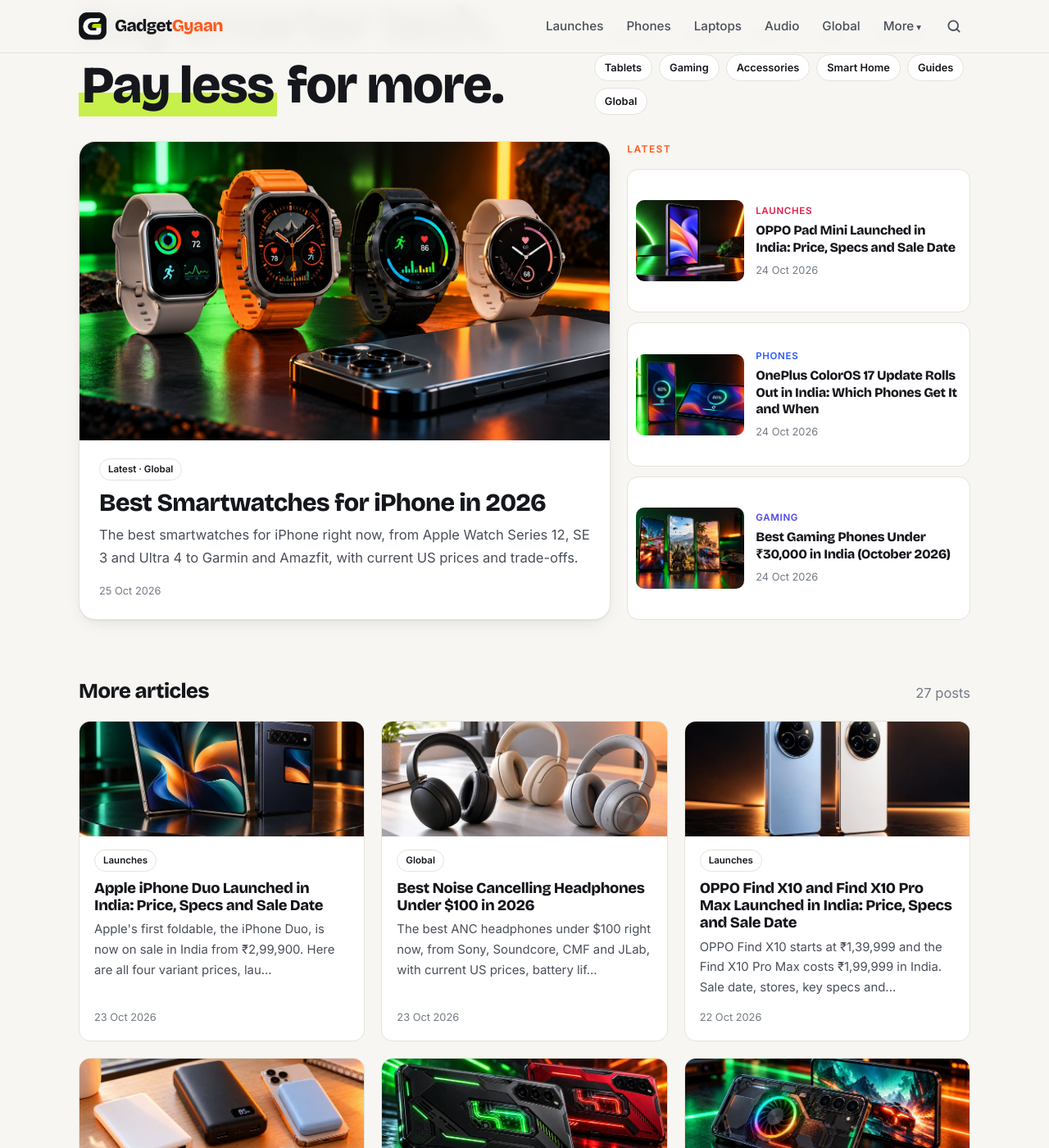
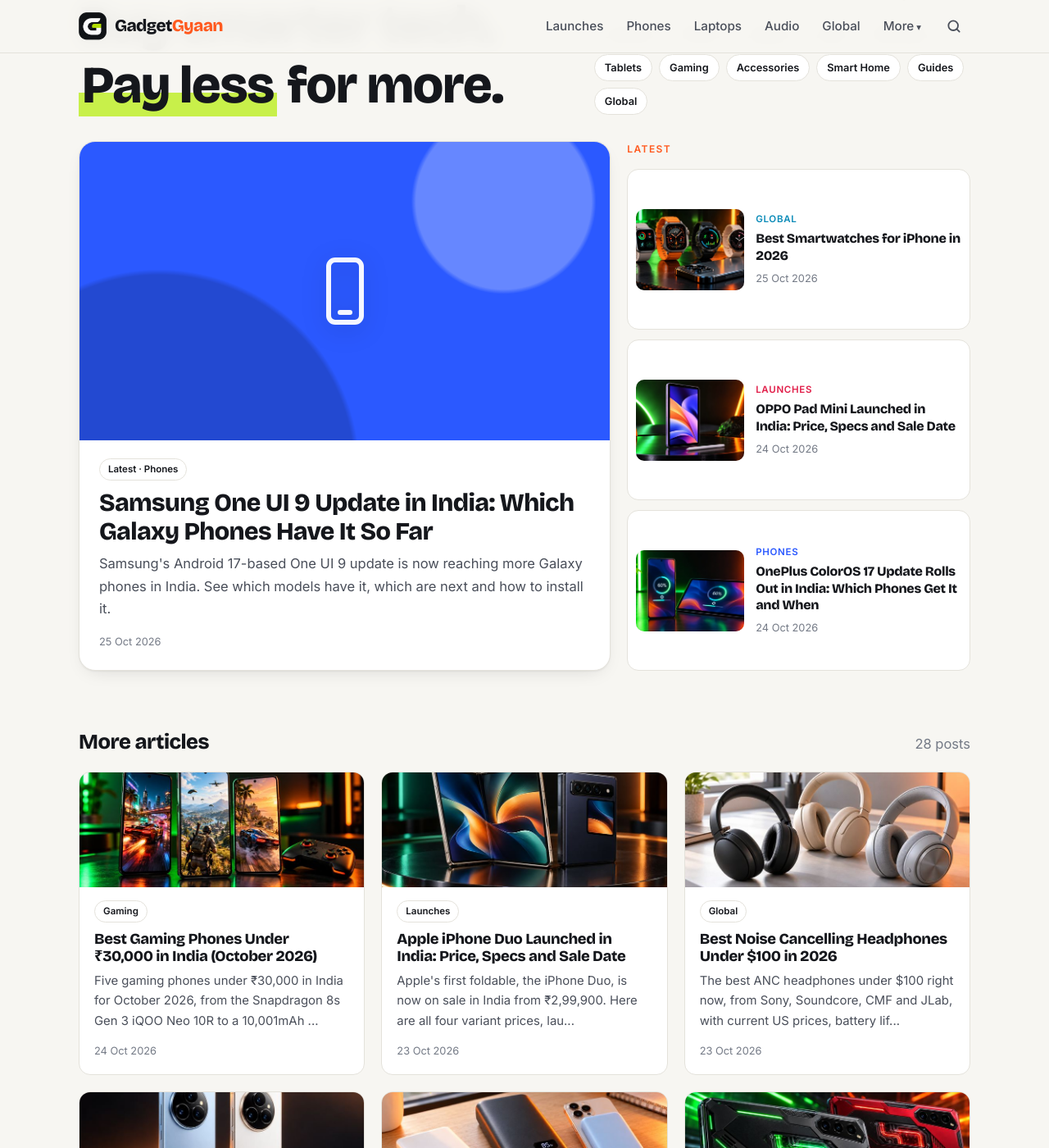
Before and after one commit to kiteksood167/kiteksood167.github.io, a Jekyll site: the page built from index.html, in a window 1280 px wide and 1400 px high, scrolled down 203 px. Shown: the whole window at 82% size. Built offline with Jekyll 4.4.1, drawn with Linux system fonts in a browser that asks for light colours; part of the change alters nothing that is shown.

Commit message:
New news post: Samsung One UI 9 Update in India: Which Galaxy Phones Have It So Far
Co-Authored-By: Claude <noreply@anthropic.com>

```diff
--- a/_posts/2026-10-24-oneplus-coloros-17-update-india-schedule.md
+++ b/_posts/2026-10-24-oneplus-coloros-17-update-india-schedule.md
@@ -70,7 +70,7 @@ OnePlus said in July that moving to ColorOS is optional for existing owners and
 
 > **Tip:** Before installing, back up your photos and chats, connect to Wi-Fi (this is a large download), and charge your phone to at least 50%. The first day after a big update, the phone may feel warm and the battery may drain faster while it re-optimises apps. That usually settles within a day or two.
 
-**Related reading:** [12 Simple Ways to Make Your Phone Battery Last Longer](/make-phone-battery-last-longer/) · [How to Improve Gaming Performance on Your Android Phone](/improve-gaming-performance-android-phone/) · [OPPO Find X10 and Find X10 Pro Max Launched in India: Price, Specs and Sale Date](/oppo-find-x10-launched-india-price-specs-sale-date/)
+**Related reading:** [12 Simple Ways to Make Your Phone Battery Last Longer](/make-phone-battery-last-longer/) · [How to Improve Gaming Performance on Your Android Phone](/improve-gaming-performance-android-phone/) · [Samsung One UI 9 Update in India: Which Galaxy Phones Have It So Far](/samsung-one-ui-9-update-india-galaxy-phones/)
 
 ## The bottom line
 
--- /dev/null
+++ b/_posts/2026-10-25-samsung-one-ui-9-update-india-galaxy-phones.md
@@ -0,0 +1,67 @@
+---
+title: "Samsung One UI 9 Update in India: Which Galaxy Phones Have It So Far"
+seo_title: "One UI 9 Update in India: Galaxy Phone List"
+description: "Samsung's Android 17-based One UI 9 update is now reaching more Galaxy phones in India. See which models have it, which are next and how to install it."
+date: 2026-10-25 14:40:00 +0530
+category: Phones
+news: true
+tags: [samsung, galaxy, one ui 9, android 17, software update, news]
+---
+
+Samsung's One UI 9 update, based on Android 17, is spreading to more Galaxy phones in India. The Galaxy M47 joined the list this week, and Samsung has also published an official list of phones and tablets that will get the update, so here is where things stand for Indian owners.
+
+<!--more-->
+
+## What happened
+
+On October 23, 2026, Galaxy M47 owners in India started getting the stable One UI 9 update (firmware M476BXXU3BZJ1), according to Beebom and posts on the Samsung Members community. It is one of the first mid-range Galaxy phones in India to get Android 17.
+
+On the same day, Samsung Japan published an official list of Galaxy phones and tablets that will receive One UI 9, as reported by The Hans India and iTechify. Samsung says the list is not complete, so a missing model is not automatically excluded. Samsung has not published a separate India schedule yet.
+
+## Which Galaxy phones have it in India
+
+The update has been reaching India in waves since late September. Many of these first rollouts went to One UI 9 beta testers before everyone else, so not every owner gets it on day one.
+
+| Galaxy model | Stable One UI 9 in India |
+|---|---|
+| Galaxy S26, S26+, S26 Ultra | From September 29, 2026 |
+| Galaxy S25, S25+, S25 Ultra | From October 6, 2026 |
+| Galaxy Z Fold 7, Z Flip 7 | From October 6, 2026 |
+| Galaxy S24, S24+, S24 Ultra, S24 FE | From October 12, 2026 |
+| Galaxy Z Fold 6, Z Flip 6 | From October 13, 2026 |
+| Galaxy M47 | From October 23, 2026 |
+
+Dates are when the rollout started in India, based on reports from SamMobile, Sammy Guru, Tech Times and Beebom.
+
+## Which phones are next
+
+Samsung's official list also names the Galaxy S23 and S23 Ultra, Z Fold 5 and Z Flip 5, and the Galaxy A57, A55, A54, A36 and A25. On tablets, it includes the Galaxy Tab S11, Tab S10 and Tab S9 families, the Tab S6 Lite (2024), Tab A11 and Tab Active 5 Pro.
+
+The Galaxy S23 series, A36 and A56 started getting stable One UI 9 in Europe and Indonesia around October 19 to 21. India is expected to follow for these phones, but Samsung has not confirmed a date. For the S23 series, this is likely its last big Android version upgrade, though security updates will continue.
+
+## What changes on your phone
+
+One UI 9 is not a full redesign, but it brings useful changes. Samsung's changelog lists these:
+
+- **A more flexible Quick Panel.** You can resize and move the brightness and volume sliders and the media player, and the sound mode button gets its own spot.
+- **A blue location indicator.** It shows at the top of the screen when an app is using your location, and you can tap it to see which app.
+- **Game Booster tweaks.** You can change the screen resolution and screenshot format while playing.
+- **Samsung Notes and DeX updates**, including a new Tape tool that hides parts of a note until you tap it.
+- **Accessibility additions** such as Text spotlight for enlarging text and Select to speak.
+
+Some Galaxy AI features vary by model, so older or cheaper phones may not get everything.
+
+## How to get the update
+
+1. Back up your phone using Samsung Cloud or Google One.
+2. Charge it to at least 50% and connect to Wi-Fi.
+3. Go to **Settings > Software update > Download and install**.
+4. If nothing shows up, check again after a few days. Samsung rolls out updates slowly to catch bugs early.
+
+> **Tip:** If you are moving from One UI 8.5, the full download can be around 3 to 4 GB, so free up some storage first. After installing, give the phone a day or two to settle. Battery life often looks worse for the first day while the phone re-optimises apps in the background.
+
+**Related reading:** [OnePlus ColorOS 17 Update Rolls Out in India: Which Phones Get It and When](/oneplus-coloros-17-update-india-schedule/) · [12 Simple Ways to Make Your Phone Battery Last Longer](/make-phone-battery-last-longer/)
+
+## The bottom line
+
+If you own a Galaxy S26, S25, S24, Z Fold 7, Z Flip 7, Z Fold 6, Z Flip 6 or M47 in India, One UI 9 should already be available or arriving soon, so check your software update settings. Owners of the S23 series and newer Galaxy A phones are next, but Samsung has not shared India dates yet. The update is free, and it is worth installing once it reaches your phone.
```
